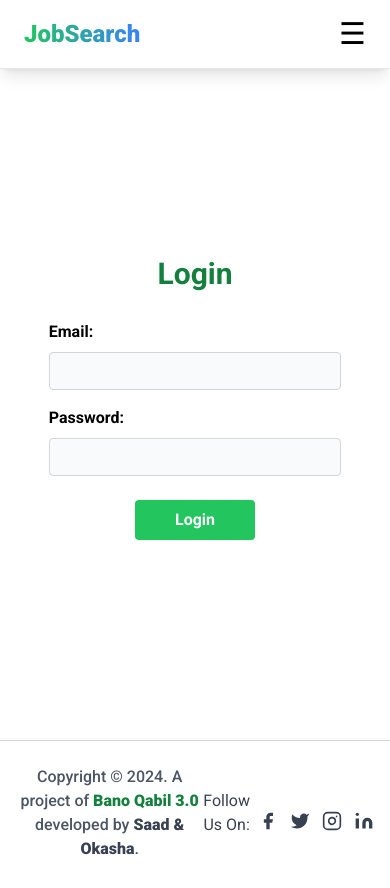
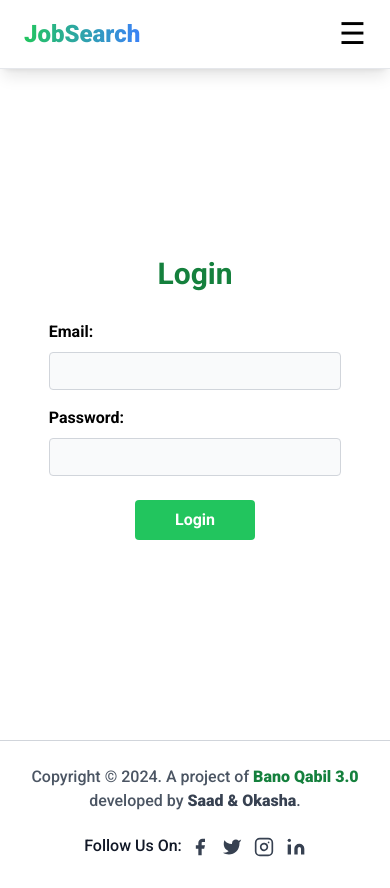
Before and after one commit to Saad0095/Job-Portal, a React (Vite) app: page /login in a window 390 px wide. Built offline with nearby package versions, Linux system fonts and the light colour scheme; the HTML template or start-up script is replaced by a standard one.

Commit message:
Made Footer responsive

```diff
--- a/src/components/Footer.jsx
+++ b/src/components/Footer.jsx
@@ -5,14 +5,16 @@ const Footer = () => {
     <div className=" mt-10 ">
       <hr className="border-t border-gray-300" />
 
-      <footer className="px-4 py-6 flex justify-between items-center">
-        <p className="text-center text-gray-600 font-medium">
+      <footer className="p-4 flex flex-col justify-center lg:flex-row lg:justify-between items-center flex-wrap">
+        <p className="text-center text-gray-600 font-medium  mt-2">
           Copyright &copy; 2024. A project of{" "}
           <span className="font-extrabold text-green-700">Bano Qabil 3.0</span>{" "}
-          developed by <span className="font-extrabold text-gray-700">Saad & Okasha</span>.
+          developed by{" "}
+          <span className="font-extrabold text-gray-700">Saad & Okasha</span>.
         </p>
-        <div className="social-icons flex justify-center items-center">
-          <span className="mr-2 text-center text-gray-700">Follow Us On:</span>
+        <div className="flex justify-center items-center mt-2">
+          <p className="mr-2 text-gray-900 font-medium">Follow Us On:</p>
+          <div className="social-cons mb-2 sm:mb-0">
             <span className="inline-flex sm:ml-auto sm:mt-0 mt-4 justify-center sm:justify-start">
               <a
                 className="text-gray-700"
@@ -87,6 +89,7 @@ const Footer = () => {
               </a>
             </span>
           </div>
+        </div>
       </footer>
     </div>
   );
--- a/src/components/JobListing.jsx
+++ b/src/components/JobListing.jsx
@@ -33,7 +33,7 @@ const JobListing = () => {
             style={{ display: "inline-block" }}
           />
         </h1>
-        <div className="flex justify-center mb-6">
+        <div className="flex justify-center">
           <div className="relative w-full md:w-2/3 lg:w-1/2">
             <input
               type="text"
```
Lines whose indentation alone changed are shown as unchanged.
